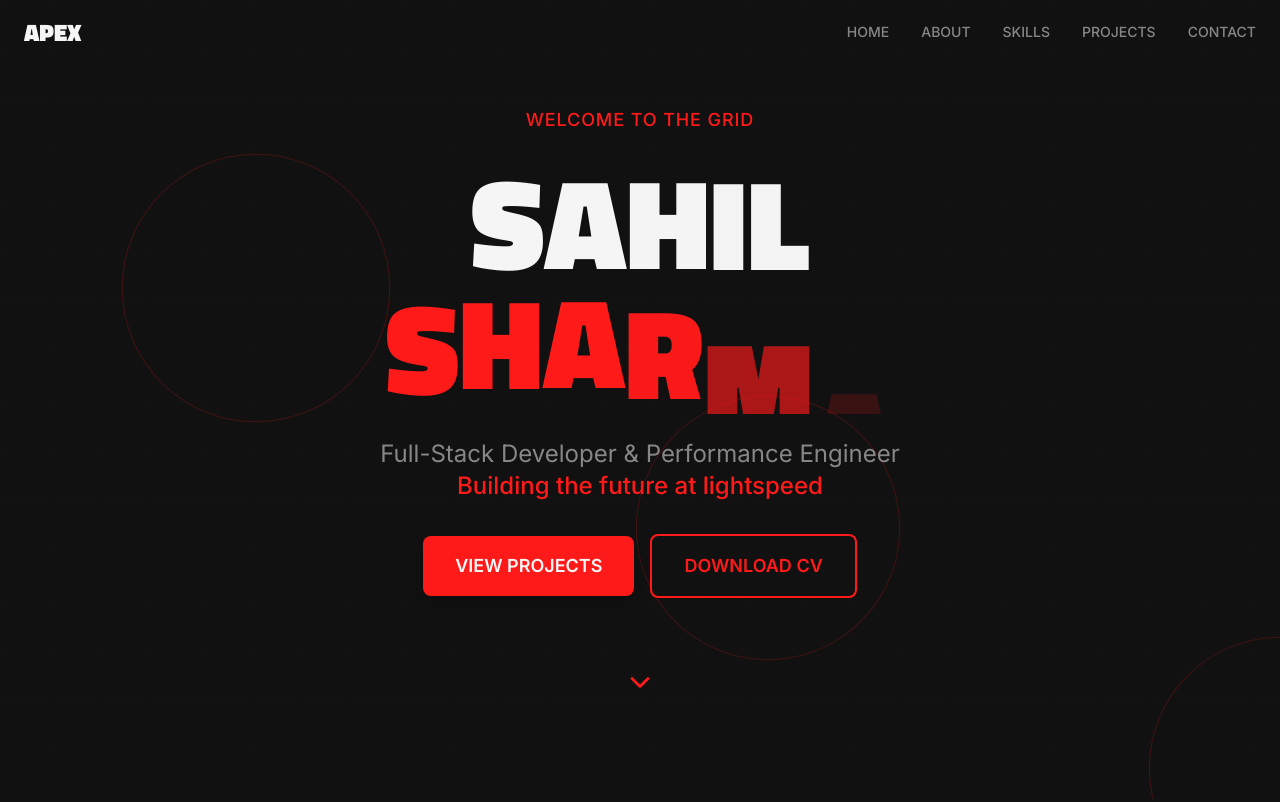
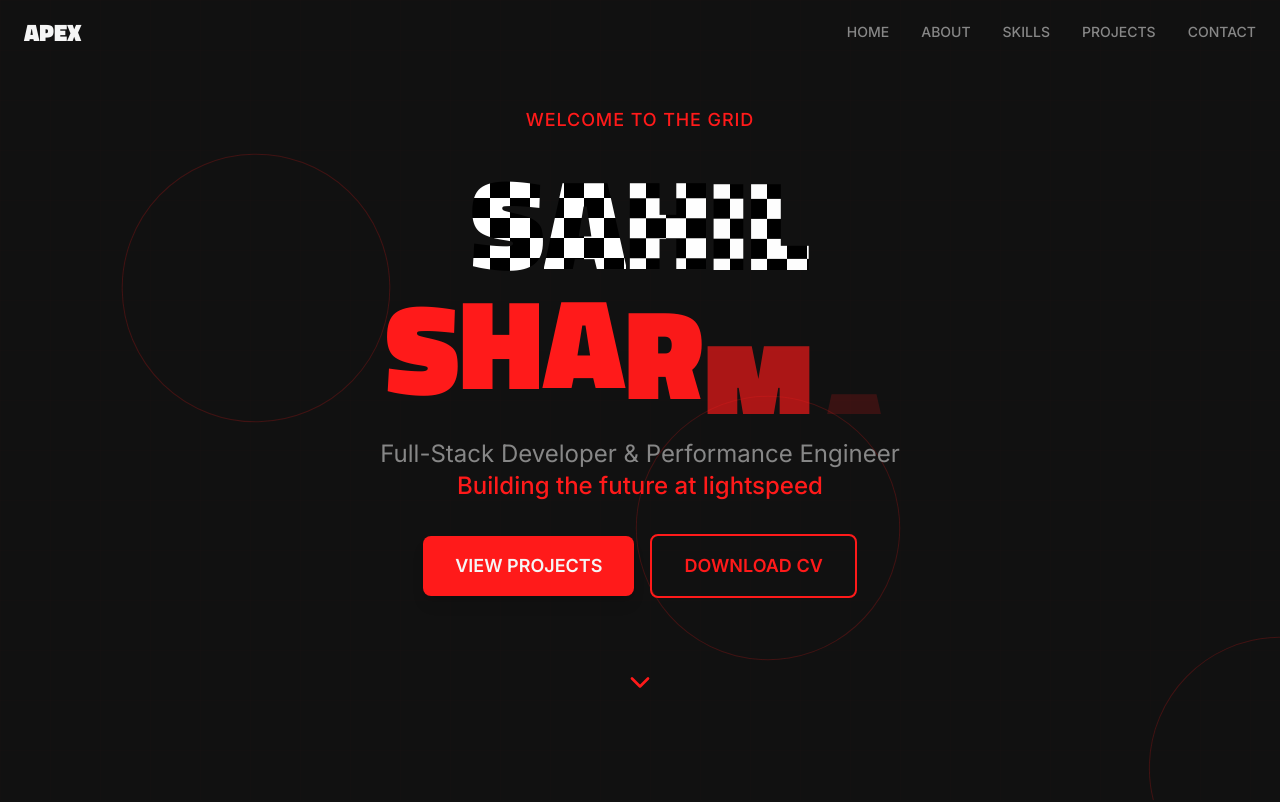
Before and after one commit to shanu133/sahil-f1-inspired-portfolio, a React (Vite) app: page / in a window 1280 px wide. Shown: the top 802 px of the page. Built offline with nearby package versions, Linux system fonts and the light colour scheme.

Commit message:
Add checkered flag effect to name
Implement a checkered flag animation for the "Sahil Sharma" text in the Hero section.

```diff
--- a/src/sections/Hero.tsx
+++ b/src/sections/Hero.tsx
@@ -105,7 +105,23 @@ const Hero = () => {
               {["S", "A", "H", "I", "L"].map((letter, index) => (
                 <motion.span
                   key={index}
-                  className="inline-block"
+                  className="inline-block relative"
+                  style={{
+                    background: `
+                      repeating-conic-gradient(
+                        from 0deg at 50% 50%,
+                        #ffffff 0deg 90deg,
+                        #000000 90deg 180deg,
+                        #ffffff 180deg 270deg,
+                        #000000 270deg 360deg
+                      )
+                    `,
+                    backgroundSize: '40px 40px',
+                    WebkitBackgroundClip: 'text',
+                    backgroundClip: 'text',
+                    WebkitTextFillColor: 'transparent',
+                    color: 'transparent'
+                  }}
                   initial={{ y: 100, opacity: 0 }}
                   animate={{ y: 0, opacity: 1 }}
                   transition={{
```
